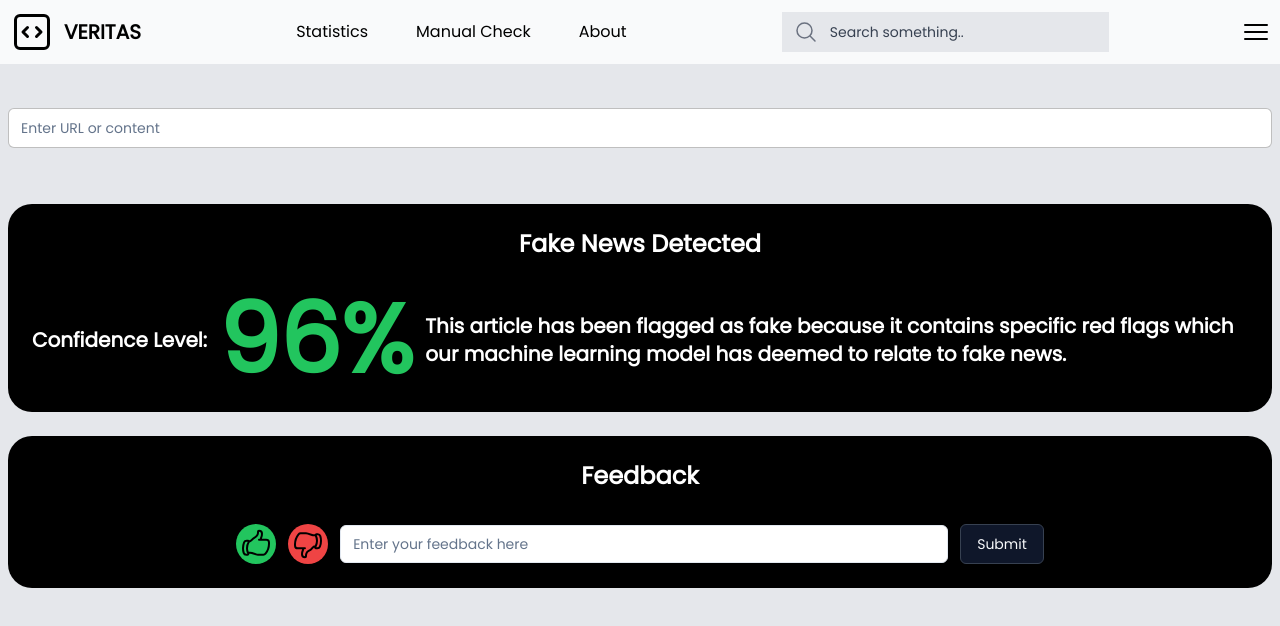
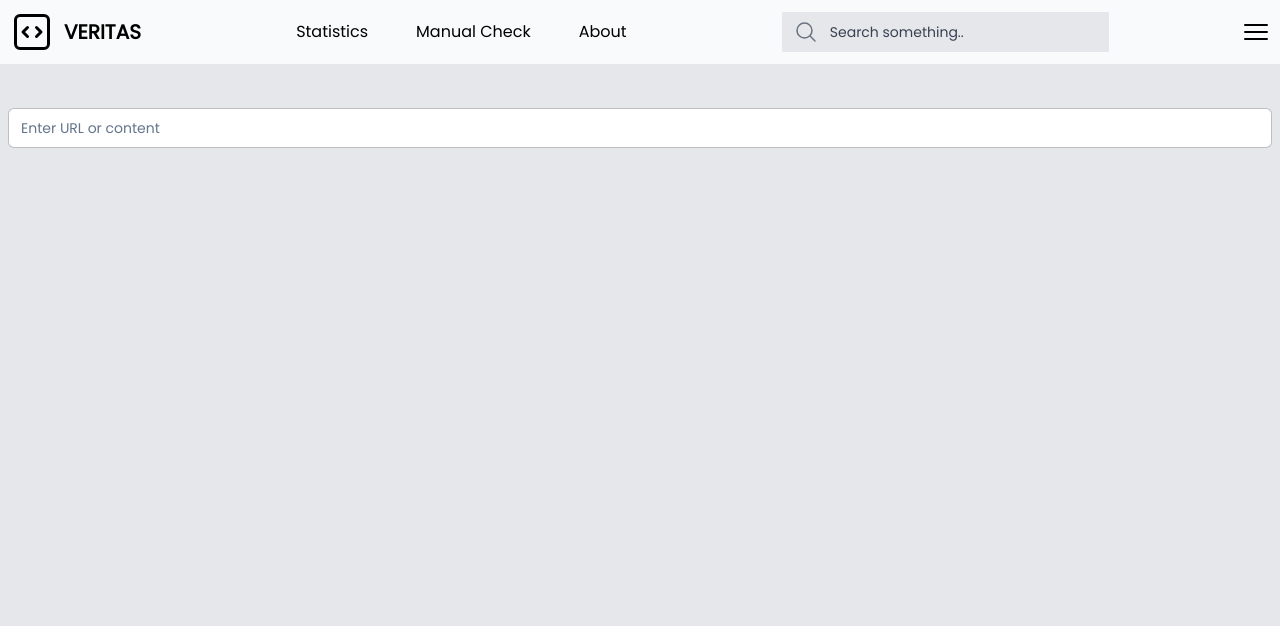
Before and after one commit to awgkuaaniq/veritas, a Next.js app: page /manualcheck in a window 1280 px wide. Shown: the top 626 px of the page. Built offline with nearby package versions, Linux system fonts and the light colour scheme.

Commit message:
feat: made manual check dynamic

```diff
--- a/src/app/manualcheck/page.tsx
+++ b/src/app/manualcheck/page.tsx
@@ -1,57 +1,123 @@
+"use client";
 import { Button } from "@/components/ui/button";
 import { Input } from "@/components/ui/input";
-import { HandThumbDownIcon, HandThumbUpIcon, MagnifyingGlassIcon } from "@heroicons/react/24/outline";
+import {
+  HandThumbDownIcon,
+  HandThumbUpIcon,
+  MagnifyingGlassIcon,
+} from "@heroicons/react/24/outline";
+import axios from "axios";
+import { useState } from "react";
+
+type Prediction = {
+  category: string;
+  confidence: number;
+};
 
 export default function ManualCheck() {
+  const [userInput, setUserInput] = useState(""); // State to store user input
+  const [predictionData, setPrediction] = useState<Prediction | null>(null); // State to store API response
+
+  const handleInputChange = (event: React.ChangeEvent<HTMLInputElement>) => {
+    setUserInput(event.target.value);
+  };
+
+  const handleCheck = async () => {
+    // Consider using a more specific event type
+    if (!userInput) return; // Check if input is empty
+
+    try {
+      const response = await axios.post(
+        `http://localhost:8000/api/predict?body=${userInput}`
+      );
+      setPrediction(response.data);
+      console.log(response.data); // Optional: Log API response for debugging
+    } catch (error) {
+      console.error("Error fetching data:", error);
+      // Handle errors (e.g., display error message)
+    }
+  };
+
+  // Handle Enter key press in the input field (optional)
+  const handleKeyDown = (event: React.KeyboardEvent<HTMLInputElement>) => {
+    if (event.key === "Enter") {
+      handleCheck();
+    }
+  };
+
   return (
     <main className="bg-gray-200 h-screen">
       {/* Input bar */}
       <div className="flex justify-center mx-auto px-2 max-w-7xl py-11">
-        <Input className="border-black/25" placeholder="Enter URL or content"/>
+        <Input
+          className="border-black/25"
+          placeholder="Enter URL or content"
+          onChange={handleInputChange}
+          onKeyDown={handleKeyDown}
+        />
       </div>
 
       {/* Fake News Percentage Output*/}
+      {predictionData !== null && (
         <div className="flex max-w-7xl mx-auto h-fit justify-center items-center px-2 py-3">
           {/* Fake News Card */}
           <div className="flex flex-col w-full h-fit p-3 gap-y-2 bg-black rounded-3xl text-white">
             {/* Card Title */}
             <div className="flex w-full h-fit px-4 py-3 justify-center items-center">
-            <h1 className="text-2xl font-bold">Fake News Detected</h1>
+              <h1 className="text-2xl font-bold">
+                {predictionData.category} News Detected
+              </h1>
             </div>
             {/* Card Content Div */}
             <div className="flex w-full h-fit p-3 gap-x-3 items-center">
-            <h1 className="text-xl text-nowrap font-bold">Confidence Level:</h1>
-            <h1 className="text-8xl w-fit text-green-500 font-bold">96%</h1>
-            <h1 className="text-xl w-full font-semibold">This article has been flagged as fake because it contains specific red flags which our machine learning model has deemed to relate to fake news.</h1>
+              <h1 className="text-xl text-nowrap font-bold">
+                Confidence Level:
+              </h1>
+              <h1 className="text-8xl w-fit text-green-500 font-bold">
+                {Math.round(predictionData.confidence * 100)}%
+              </h1>
+              <h1 className="text-xl w-full font-semibold">
+                This article has been flagged as potentialy{" "}
+                {predictionData.category.toLowerCase()} because it contains
+                specific flags which our machine learning model has deemed to
+                relate to {predictionData.category.toLowerCase()} news.
+              </h1>
             </div>
           </div>
         </div>
+      )}
 
       {/* Feedback Div*/}
+      {predictionData !== null && (
         <div className="flex max-w-7xl mx-auto h-fit justify-center items-center px-2 py-3">
           {/* Feedback Form */}
           <form className="flex flex-col w-full h-fit p-3 gap-y-2 bg-black rounded-3xl text-white">
             {/* Form Title */}
             <div className="flex w-full h-fit px-4 py-3 justify-center items-center">
-            <h1 className="text-2xl font-bold">
-              Feedback
-            </h1>
+              <h1 className="text-2xl font-bold">Feedback</h1>
             </div>
             {/* Form Content */}
             <div className="flex w-full h-fit p-3 gap-x-3 justify-center items-center">
               <Button className="bg-green-500 rounded-full aspect-square h-fit p-1 hover:bg-green-700">
-              <HandThumbUpIcon className="text-black size-8"/>
+                <HandThumbUpIcon className="text-black size-8" />
               </Button>
               <Button className="bg-red-500 rounded-full aspect-square h-fit p-1 hover:bg-red-700">
-              <HandThumbDownIcon className="text-black size-8"/>
+                <HandThumbDownIcon className="text-black size-8" />
               </Button>
-            <Input className="w-1/2 h-fit text-black" placeholder="Enter your feedback here"/>
-            <Button className="border border-gray-700 hover:bg-black hover:border-gray-900" type="submit">
+              <Input
+                className="w-1/2 h-fit text-black"
+                placeholder="Enter your feedback here"
+              />
+              <Button
+                className="border border-gray-700 hover:bg-black hover:border-gray-900"
+                type="submit"
+              >
                 Submit
               </Button>
             </div>
           </form>
         </div>
+      )}
     </main>
   );
 }
--- a/src/app/page.tsx
+++ b/src/app/page.tsx
@@ -35,7 +35,6 @@ type Classification = {
 
 export default function Home({ params }: any) {
   const [articles, setArticles] = useState<Article[]>([]); // Initialize articles state
-
   const getArticleById = async () => {
     try {
       const response = await axios.get("http://localhost:8000/api/articles/");
```
Lines whose indentation alone changed are shown as unchanged.
